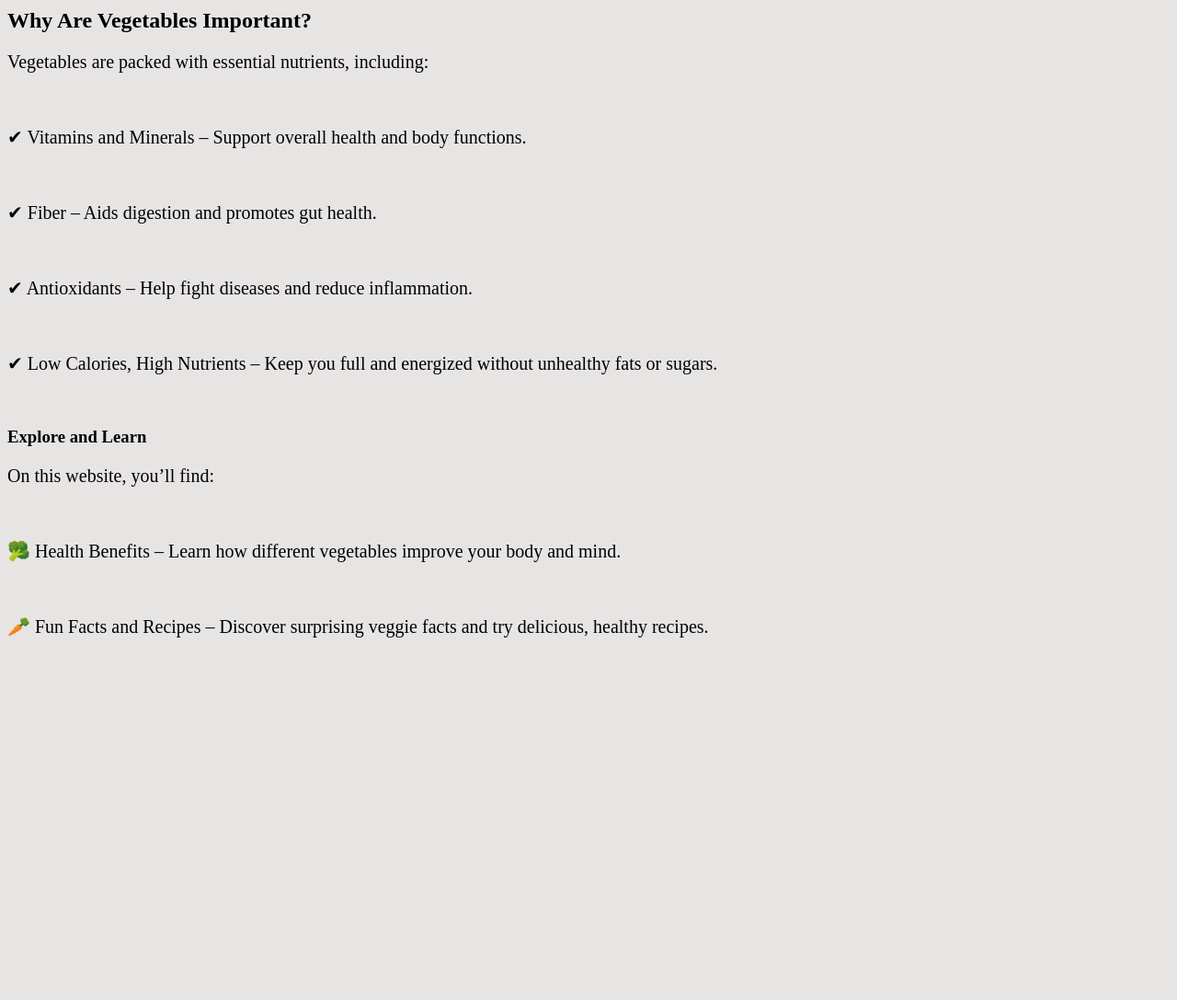
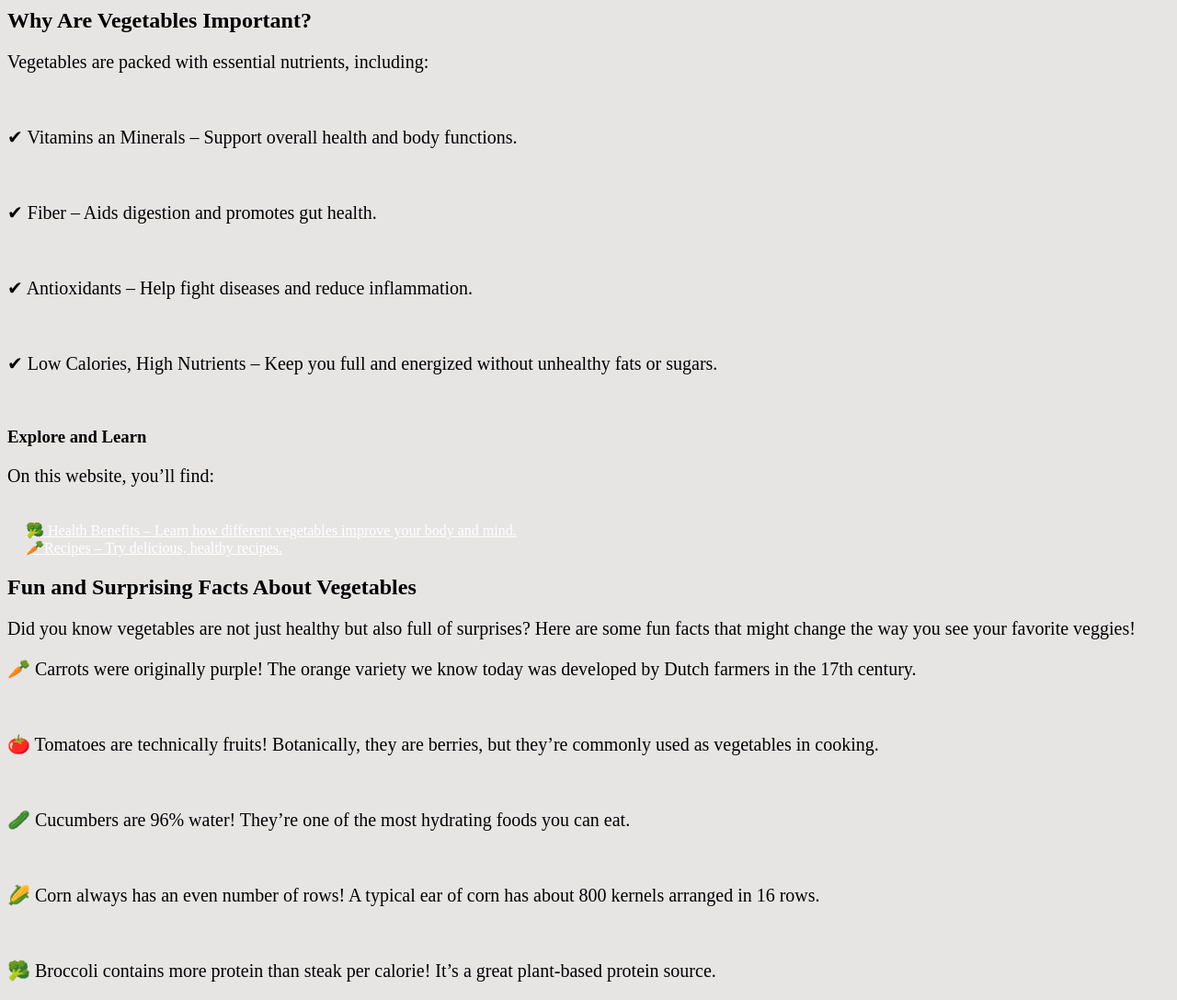
Before and after one commit to KenniseS/The-Power-of-Vegetables, a plain HTML site: page home.html in a window 1280 px wide. Shown: the part 540-1627 px from the top of the page at 92% size. Before the commit the page ends 1253 px from the top, so only its background shows below. Drawn offline with Linux system fonts and the light colour scheme.

Commit message:
Update home.html

```diff
--- a/home.html
+++ b/home.html
@@ -5,35 +5,39 @@
   </head>
   <body>
     <!--NAv BAr-->
+
     <div class="nav">
+
     <a href="home.html"> Home</a>
     <a href="index.html"> Benefits</a>
-    <a href="fun.html"> Recipies</a>
+    <a href="recipie.html"> Recipies</a>
     <br>
     <br>
     </div>
     <!--Title-->
     <h1> The Power of Vegetables </h1>
-
+    <!--Intro-->
     <h2>Eat Smart, Live Healthy</h2>
 
     <p>Welcome to The Power of Vegetables, your go-to guide for understanding the incredible benefits of vegetables! Whether you’re looking to boost your energy, improve digestion, or strengthen your immune system, vegetables play a vital role in keeping your body healthy and strong.</p>
     <hr>
+
+    <!--photos-->
     <div class="veg">
     <img src="veggies.jpg" alt="veggies">
     <img src="veggies-2-.jpg" alt="veggies2">
     <img src="veggies-3.jpg" alt="veggies3">
     </div>
 
-
-
-
-
+      <!--main content-->
+      <div class="group">
+    <!--importance of veggies-->
+     <div class="imp">
     <h2>Why Are Vegetables Important?</h2>
 
     <p>Vegetables are packed with essential nutrients, including:</p>
     <br>
-    <p>✔ Vitamins and Minerals – Support overall health and body functions.</p>
+    <p>✔ Vitamins an Minerals – Support overall health and body functions.</p>
     <br>
     <p> ✔ Fiber – Aids digestion and promotes gut health.</p>
     <br>
@@ -44,11 +48,36 @@
     <h3>Explore and Learn</h3>
     <p>On this website, you’ll find:</p>
     <br>
-    <p> 🥦 Health Benefits – Learn how different vegetables improve your body and mind.</p>
+      <!--secondary links to other pages -->
+       <a class="highlight"
+       href="index.html"> 🥦 Health Benefits – Learn how different vegetables improve your body and mind.</a>
     <br>
-    <p>🥕 Fun Facts and Recipes – Discover surprising veggie facts and try delicious, healthy recipes.</p>
+
+       <a class="highlight"
+          href="recipie.html">🥕Recipes – Try delicious, healthy recipes.</a>
+    </div>
+
+<!--fun facts-->
+        <div class="facts">
+          <h2>Fun and Surprising Facts About Vegetables</h2>
+
+         <p> Did you know vegetables are not just healthy but also full of surprises? Here are some fun facts that might change the way you see your favorite veggies!</p>
+
+          <p>🥕 Carrots were originally purple! The orange variety we know today was developed by Dutch farmers in the 17th century.</p>
+          <br>
+         <p> 🍅 Tomatoes are technically fruits! Botanically, they are berries, but they’re commonly used as vegetables in cooking.</p>
+          <br>
+          <p> 🥒 Cucumbers are 96% water! They’re one of the most hydrating foods you can eat.</p>
+          <br>
+         <p> 🌽 Corn always has an even number of rows! A typical ear of corn has about 800 kernels arranged in 16 rows.</p>
+          <br>
+          <p>🥦 Broccoli contains more protein than steak per calorie! It’s a great plant-based protein source.</p>
+        </div>
 
 
 
+
+    </div>
+
   </body>
 </html>
```
